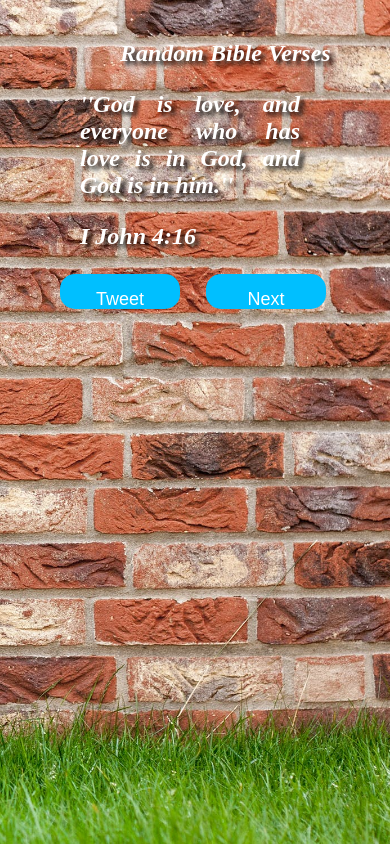
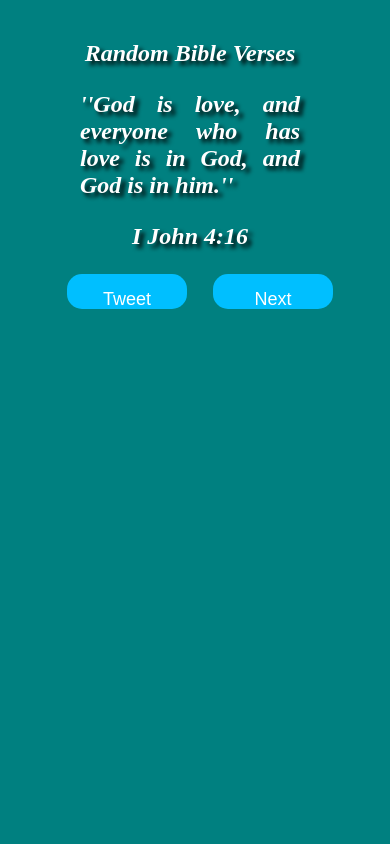
Before and after one commit to ZacheeNiyokwizera/Random-quote-machine, a plain HTML site: page index.html in a window 390 px wide. Shown: the top 844 px of the page. Drawn offline with nearby package versions, Linux system fonts and the light colour scheme.

Commit message:
added soem styles

```diff
--- a/index.html
+++ b/index.html
@@ -11,10 +11,11 @@
 </head>
 
 <body>
-    <h1> Random Bible Verses
-        <h1>
 
-            <div class="container container-table">
+
+    <div class="container container-table">
+        <h1> Random Bible Verses
+            <h1>
                 <div class="row vertical-center-row">
                     <blockquote id="block">
                         <p></p>
@@ -27,8 +28,8 @@
                         <button type="button" id="verse-but" class="btn btn-default">Next</button>
                     </div>
                 </div>
-            </div>
-            <script src="app.js"></script>
+    </div>
+    <script src="app.js"></script>
 </body>
 
 </html>
--- a/style.css
+++ b/style.css
@@ -54,12 +54,10 @@ body {
         display: inline-block;
     }
     body {
+        height: 50%;
         margin-top: 40px;
-        background-image: url('bg.jpeg');
-        background-repeat: no-repeat;
-        background-attachment: fixed;
-        background-size: cover;
-        background-position: right;
+        background-image: none;
+        background-color: teal;
     }
     .container {
         width: 30%;
@@ -72,6 +70,5 @@ body {
     h1 {
         font-size: 1.5em;
         text-align: center;
-        text-align: justify;
     }
 }
```
